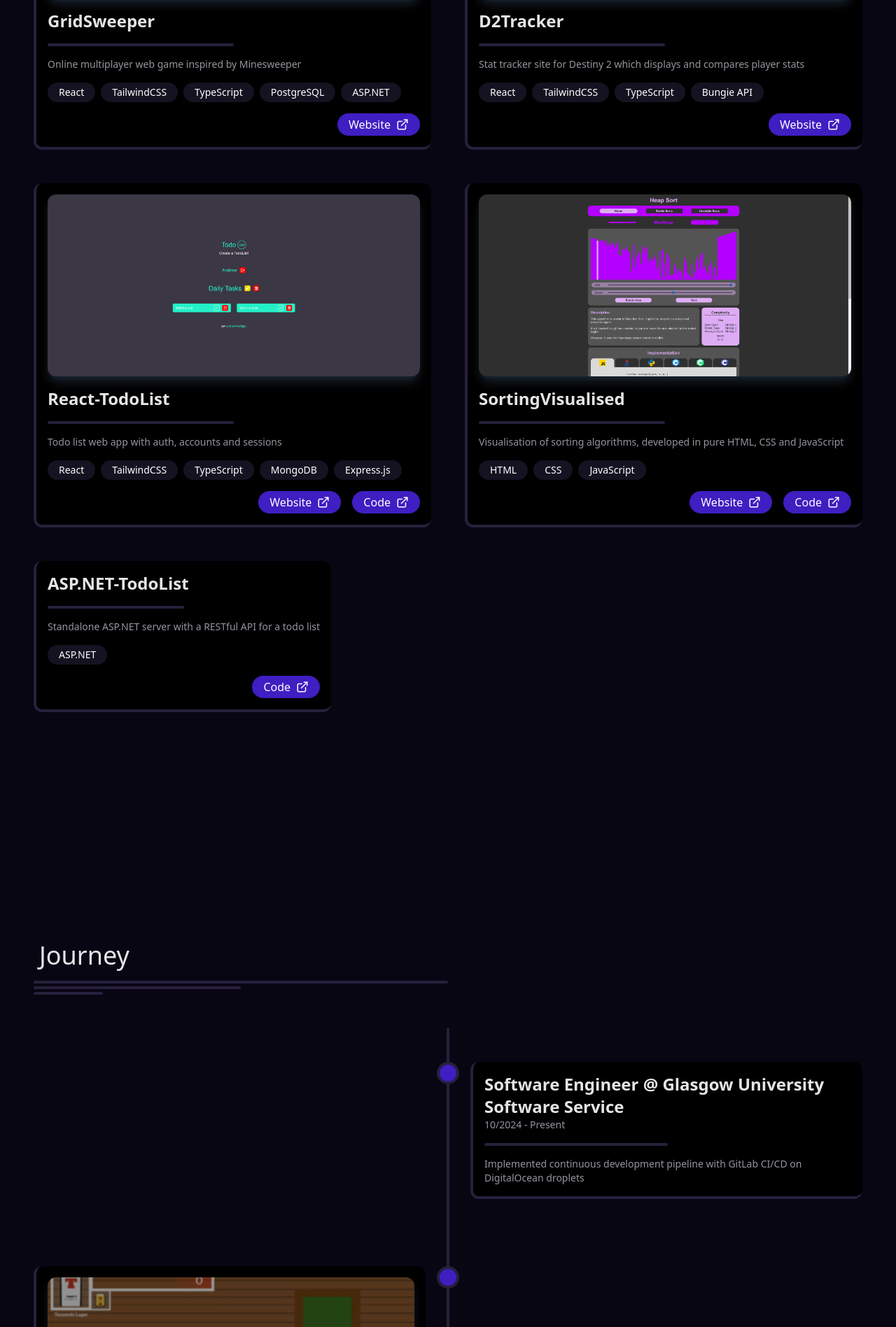
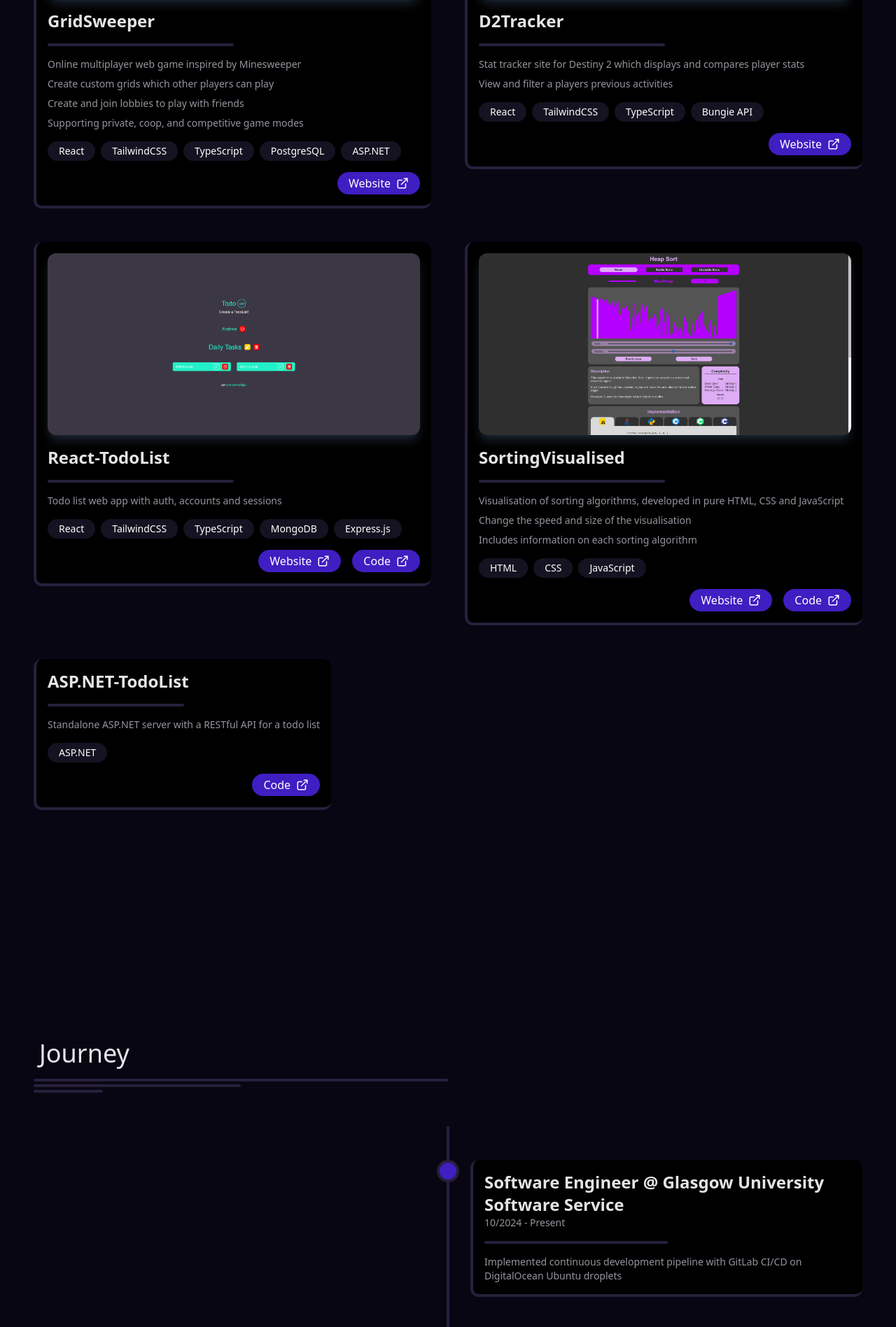
Before and after one commit to andrew-holligan/Portfolio, a React (Vite) app in the folder client/: page / in a window 1280 px wide. Shown: the part 1363-3260 px from the top of the page at 70% size. Built offline with nearby package versions, Linux system fonts and the light colour scheme.

Commit message:
chore: updated cv + footer fixed

```diff
--- a/client/src/components/footer/Footer.tsx
+++ b/client/src/components/footer/Footer.tsx
@@ -1,11 +1,11 @@
 function Footer() {
   return (
-    <footer className="flex h-16 items-center border-t-4 border-border px-12">
+    <footer className="flex min-h-16 items-center border-t-4 border-border px-12 py-4">
       <p className="text-muted-foreground">
         Built with love by Andrew. This website's source code can be located{" "}
         <a
           href="https://github.com/andrew-holligan/Portfolio"
-          className="font-medium text-muted-foreground transition-colors hover:text-foreground"
+          className="font-medium text-secondary-foreground transition-colors hover:text-secondary"
         >
           here
         </a>
--- a/client/src/views/journey/Timeline.tsx
+++ b/client/src/views/journey/Timeline.tsx
@@ -9,7 +9,7 @@ function Timeline() {
       title: "Software Engineer @ Glasgow University Software Service",
       subtitle: "10/2024 - Present",
       content: [
-        "Implemented continuous development pipeline with GitLab CI/CD on DigitalOcean droplets",
+        "Implemented continuous development pipeline with GitLab CI/CD on DigitalOcean Ubuntu droplets",
       ],
     },
     {
--- a/client/src/views/projects/ProjectList.tsx
+++ b/client/src/views/projects/ProjectList.tsx
@@ -10,7 +10,12 @@ function ProjectList() {
     {
       title: "GridSweeper",
       image: GridSweeperAsset,
-      description: ["Online multiplayer web game inspired by Minesweeper"],
+      description: [
+        "Online multiplayer web game inspired by Minesweeper",
+        "Create custom grids which other players can play",
+        "Create and join lobbies to play with friends",
+        "Supporting private, coop, and competitive game modes",
+      ],
       website: "https://gridsweeper.net/",
       tags: ["React", "TailwindCSS", "TypeScript", "PostgreSQL", "ASP.NET"],
     },
@@ -19,6 +24,7 @@ function ProjectList() {
       image: D2TrackerAsset,
       description: [
         "Stat tracker site for Destiny 2 which displays and compares player stats",
+        "View and filter a players previous activities",
       ],
       website: "https://d2tracker.net/",
       tags: ["React", "TailwindCSS", "TypeScript", "Bungie API"],
@@ -36,6 +42,8 @@ function ProjectList() {
       image: SortingVisualisedAsset,
       description: [
         "Visualisation of sorting algorithms, developed in pure HTML, CSS and JavaScript",
+        "Change the speed and size of the visualisation",
+        "Includes information on each sorting algorithm",
       ],
       website: "https://sortingvisualised.netlify.app/",
       code: "https://github.com/andrew-holligan/SortingVisualised",
```
Also changed, not shown: 1 other file (tests, documents, lock files or other folders).
